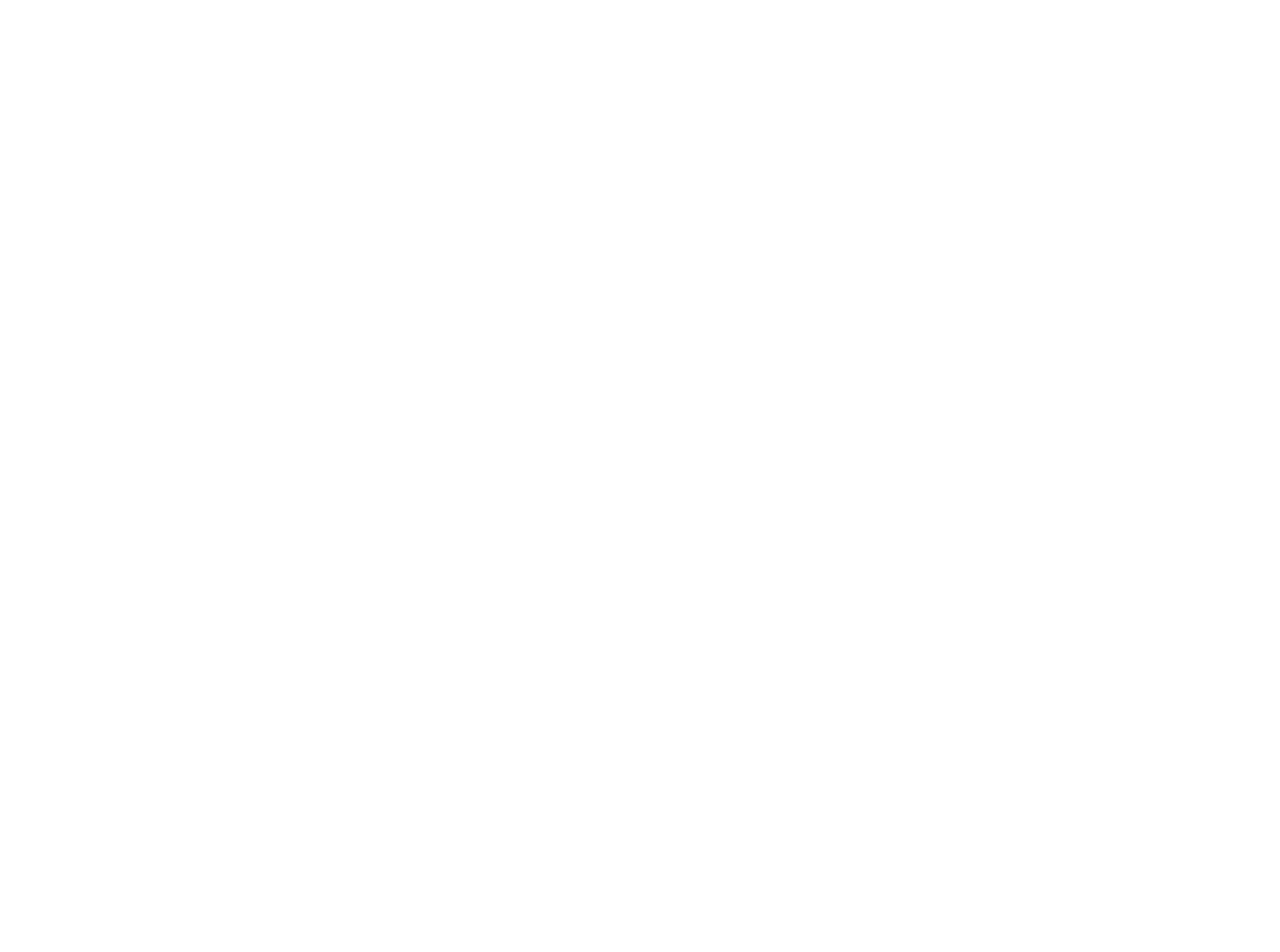
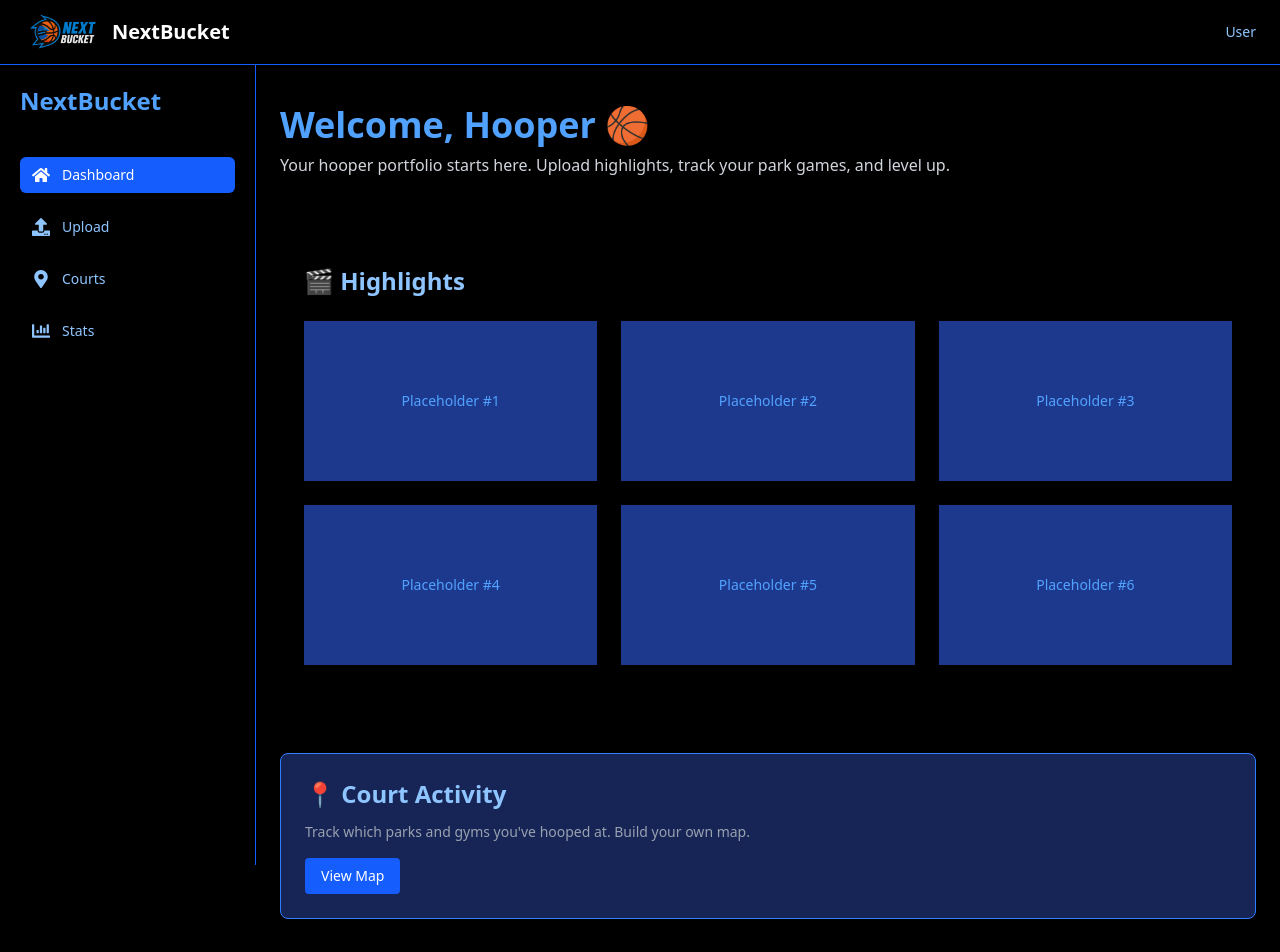
Before and after one commit to gent1999/NextBucket, a React (Vite) app: page /dashboard in a window 1280 px wide. Before the commit this address had no page. Shown: the top 952 px of the page. Before the commit the page ends 800 px from the top, so only its background shows below. Built offline with nearby package versions, Linux system fonts and the light colour scheme.

Commit message:
feat(dashboard.jsx): sidebar add

```diff
--- a/package.json
+++ b/package.json
@@ -16,6 +16,7 @@
     "lucide-react": "^0.511.0",
     "react": "^19.1.0",
     "react-dom": "^19.1.0",
+    "react-icons": "^5.5.0",
     "react-router-dom": "^7.6.1",
     "tailwindcss": "^4.1.8"
   },
--- a/src/components/Hero.jsx
+++ b/src/components/Hero.jsx
@@ -15,7 +15,7 @@ function Hero() {
         localStorage.setItem('token', data.token);
         localStorage.setItem('user', JSON.stringify(data.user));
 
-        navigate('/create-profile');
+        navigate('/dashboard');
       } catch (err) {
         console.error('Login failed:', err);
       }
--- a/src/components/Navbar.jsx
+++ b/src/components/Navbar.jsx
@@ -1,13 +1,25 @@
+import { useLocation } from 'react-router-dom';
+
 function Navbar() {
+  const location = useLocation();
+  const user = JSON.parse(localStorage.getItem('user'));
+
+  const isDashboard = location.pathname.startsWith('/dashboard');
+
   return (
-    <nav className="flex justify-between items-center px-6 py-2 bg-black border-b border-blue-600 shadow-lg">
-      <div>
-        <img
-          src="../assets/logo_transparent.png"
-          alt="NextBucket Logo"
-          className="h-14 w-auto"
-        />
+    <nav className="flex justify-between items-center px-6 py-3 bg-black border-b border-blue-600 shadow-lg">
+      {/* Logo */}
+      <div className="flex items-center gap-2">
+        <img src="../assets/logo_transparent.png" alt="NextBucket Logo" className="h-10 w-auto" />
+        <h1 className="text-xl text-white font-bold">NextBucket</h1>
       </div>
+
+      {/* Right side: conditional */}
+      {isDashboard ? (
+        <div className="text-sm text-blue-300 font-medium">
+          {user?.name ? `👤 ${user.name}` : 'User'}
+        </div>
+      ) : (
         <ul className="flex gap-7 text-sm text-slate-200">
           <li className="hover:text-blue-400 transition duration-200 cursor-pointer mt-1">Home</li>
           <li className="hover:text-blue-400 transition duration-200 cursor-pointer mt-1">About</li>
@@ -18,6 +30,7 @@ function Navbar() {
             </button>
           </li>
         </ul>
+      )}
     </nav>
   );
 }
--- /dev/null
+++ b/src/components/SideBar.jsx
@@ -0,0 +1,39 @@
+import { Link, useLocation } from 'react-router-dom';
+import { FaHome, FaUpload, FaMapMarkerAlt, FaChartBar } from 'react-icons/fa';
+
+function Sidebar() {
+  const location = useLocation();
+
+  const navItems = [
+    { label: 'Dashboard', icon: <FaHome />, path: '/dashboard' },
+    { label: 'Upload', icon: <FaUpload />, path: '/upload' },
+    { label: 'Courts', icon: <FaMapMarkerAlt />, path: '/courts' },
+    { label: 'Stats', icon: <FaChartBar />, path: '/stats' },
+  ];
+
+  return (
+    <aside className="h-screen w-64 bg-black border-r border-blue-600 text-white p-5">
+      <h2 className="text-2xl font-bold text-blue-400 mb-10">NextBucket</h2>
+
+      <ul className="space-y-4">
+        {navItems.map((item) => (
+          <li key={item.label}>
+            <Link
+              to={item.path}
+              className={`flex items-center gap-3 px-3 py-2 rounded-md transition ${
+                location.pathname === item.path
+                  ? 'bg-blue-600 text-white'
+                  : 'hover:bg-blue-800 text-blue-300'
+              }`}
+            >
+              <span className="text-lg">{item.icon}</span>
+              <span className="text-sm font-medium">{item.label}</span>
+            </Link>
+          </li>
+        ))}
+      </ul>
+    </aside>
+  );
+}
+
+export default Sidebar;
--- a/src/main.jsx
+++ b/src/main.jsx
@@ -5,6 +5,7 @@ import { GoogleOAuthProvider } from '@react-oauth/google';
 import App from './App.jsx';
 import CreateProfile from './pages/CreateProfile.jsx';
 import PlayerExperience from './pages/PlayerExperience.jsx';
+import Dashboard from './pages/Dashboard.jsx';
 import './index.css';
 
 const clientId = import.meta.env.VITE_GOOGLE_CLIENT_ID;
@@ -17,6 +18,7 @@ ReactDOM.createRoot(document.getElementById('root')).render(
           <Route path="/" element={<App />} />
           <Route path="/create-profile" element={<CreateProfile />} />
           <Route path="/player-experience" element={<PlayerExperience />} />
+          <Route path="/dashboard" element={<Dashboard />} />
         </Routes>
       </BrowserRouter>
     </GoogleOAuthProvider>
--- /dev/null
+++ b/src/pages/Dashboard.jsx
@@ -0,0 +1,67 @@
+import Navbar from '../components/Navbar';
+import Sidebar from '../components/Sidebar';
+
+function Dashboard() {
+  const user = JSON.parse(localStorage.getItem('user'));
+
+  return (
+    <>
+      <Navbar />
+
+      <div className="flex min-h-screen bg-black text-white">
+        <Sidebar />
+
+        <main className="flex-1 px-6 py-10 space-y-16">
+          <header>
+            <h1 className="text-3xl md:text-4xl font-bold text-blue-400 mb-2">
+              Welcome, {user?.name || 'Hooper'} 🏀
+            </h1>
+            <p className="text-gray-300">
+              Your hooper portfolio starts here. Upload highlights, track your park games, and level up.
+            </p>
+          </header>
+
+          {/* Highlights Section */}
+          <section className="p-6">
+            <h2 className="text-2xl font-semibold text-blue-300 mb-6">🎬 Highlights</h2>
+
+            <div className="grid grid-cols-1 sm:grid-cols-2 lg:grid-cols-3 gap-6">
+              {[...Array(6)].map((_, index) => (
+                <div
+                  key={index}
+                  className="h-40 bg-blue-900 flex items-center justify-center text-blue-400 text-sm"
+                >
+                  Placeholder #{index + 1}
+                </div>
+              ))}
+            </div>
+          </section>
+
+          {/* Court Activity Section */}
+          <section className="bg-blue-950 rounded-lg p-6 shadow-md border border-blue-500">
+            <h2 className="text-2xl font-semibold text-blue-300 mb-3">📍 Court Activity</h2>
+            <p className="text-sm text-gray-400 mb-4">
+              Track which parks and gyms you've hooped at. Build your own map.
+            </p>
+            <button className="bg-blue-600 hover:bg-blue-700 text-white px-4 py-2 rounded text-sm">
+              View Map
+            </button>
+          </section>
+
+          {/* Stats Section */}
+          <section className="bg-blue-950 rounded-lg p-6 shadow-md border border-blue-500">
+            <h2 className="text-2xl font-semibold text-blue-300 mb-3">📊 Stats & Progress</h2>
+            <p className="text-sm text-gray-400 mb-4">
+              Track your performance, game history, and skill growth over time.
+            </p>
+            <button className="bg-blue-600 hover:bg-blue-700 text-white px-4 py-2 rounded text-sm">
+              View Stats
+            </button>
+          </section>
+        </main>
+      </div>
+    </>
+  );
+}
+
+export default Dashboard;
```
Also changed, not shown: 1 other file (tests, documents, lock files or other folders). Lines whose indentation alone changed are shown as unchanged.
